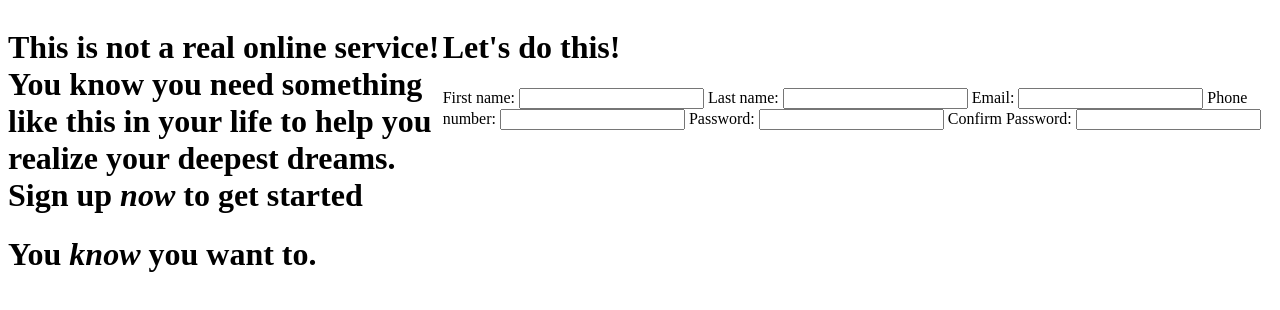
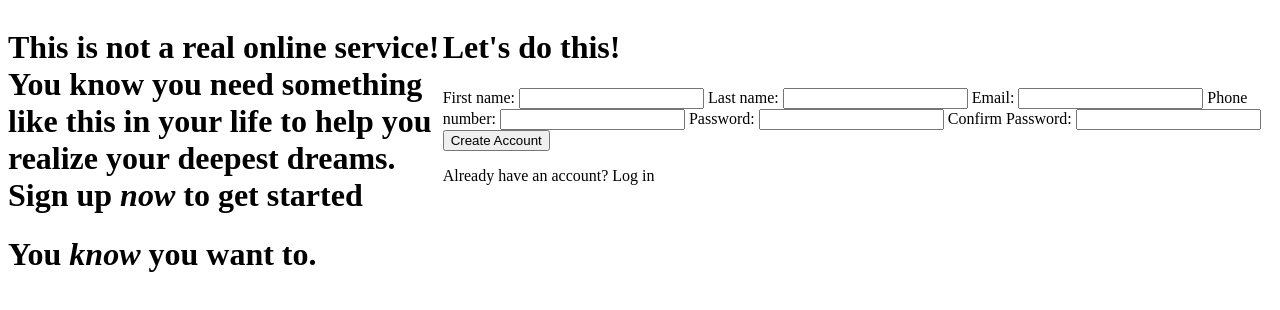
Before and after one commit to CodingTiger25/odin_login_page, a plain HTML site: page index.html in a window 1280 px wide. Drawn offline with Linux system fonts and the light colour scheme.

Commit message:
Added bottom portion content of login page

```diff
--- a/index.html
+++ b/index.html
@@ -41,6 +41,16 @@
             <input type="password" id="confirm_pass">
         </form>
 
+        <div>
+            <button>Create Account</button>
+        </div>
+
+        <div>
+            <p>
+                Already have an account? Log in
+            </p>
+        </div>
+
     </div>
 
    </div>
```
